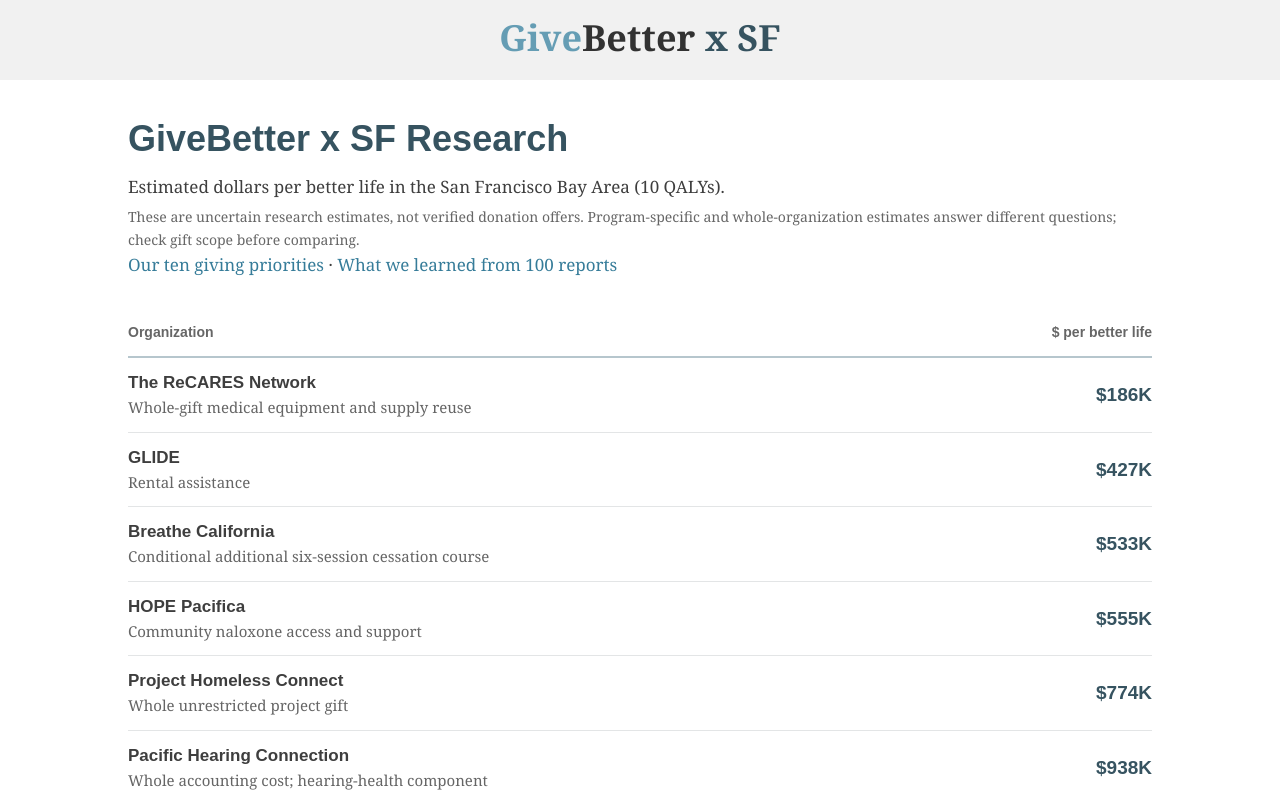
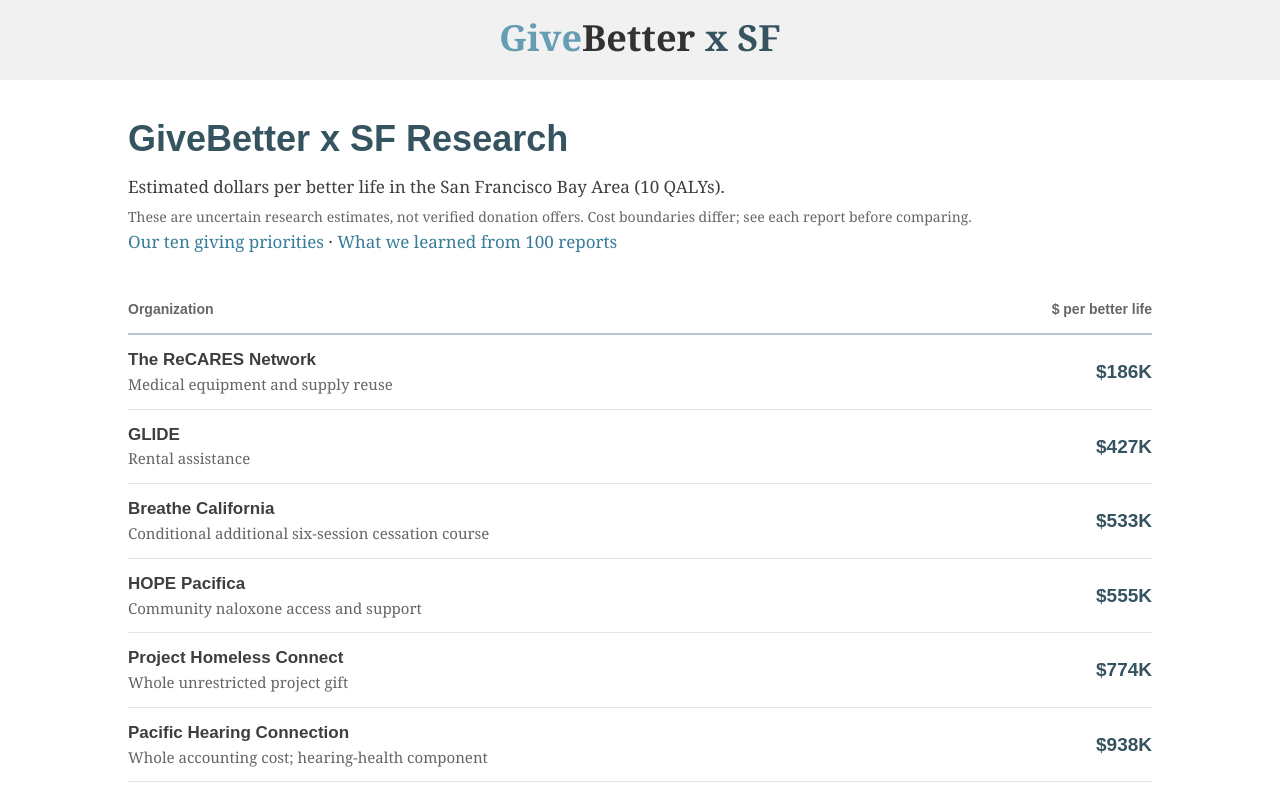
Before and after one commit to Rhys-Lindmark/market-for-impact, a Next.js app: page /research in a window 1280 px wide. Shown: the top 798 px of the page. Built offline with nearby package versions, Linux system fonts and the light colour scheme.

Commit message:
Simplify research-list scope wording without changing estimates (#308)

```diff
--- a/app/research/page.tsx
+++ b/app/research/page.tsx
@@ -1,18 +1,19 @@
 import type { Metadata } from 'next';
 /* eslint-disable @next/next/no-html-link-for-pages -- Native navigation avoids the existing Vinext prefetch failure. */
 import {unifiedResearch} from '@/lib/unified-research-index';
+import {researchListDescription} from '@/lib/research-list-copy.mjs';
 import styles from './research-index.module.css';
 import '../givebetter.css';
 const price=(value:number|null)=>value===null?'Not estimated':new Intl.NumberFormat('en-US',{style:'currency',currency:'USD',notation:'compact',minimumFractionDigits:value>=1e6&&value<1e9?1:0,maximumFractionDigits:value>=1e6&&value<1e9?1:0}).format(value);
 export const metadata:Metadata={title:'GiveBetter x SF Research',description:'Bay Area research ordered by estimated cost per 10 additional quality-adjusted life years.'};
 export default function ResearchIndex(){
  return <div className="givebetter"><header className="givebetter-masthead"><a href="/">Give<span>Better</span> <small>x SF</small></a></header><main className={styles.shell}>
-  <section className={styles.intro}><h1>GiveBetter x SF Research</h1><p>Estimated dollars per better life in the San Francisco Bay Area (10 QALYs).</p><p className={styles.caveat}>These are uncertain research estimates, not verified donation offers. Program-specific and whole-organization estimates answer different questions; check gift scope before comparing.</p><p><a href="/#giving-priorities">Our ten giving priorities</a> · <a href="/research/city-theory">What we learned from 100 reports</a></p></section>
+  <section className={styles.intro}><h1>GiveBetter x SF Research</h1><p>Estimated dollars per better life in the San Francisco Bay Area (10 QALYs).</p><p className={styles.caveat}>These are uncertain research estimates, not verified donation offers. Cost boundaries differ; see each report before comparing.</p><p><a href="/#giving-priorities">Our ten giving priorities</a> · <a href="/research/city-theory">What we learned from 100 reports</a></p></section>
   <section aria-label="Organization research" id="top-research"><table className={styles.table}>
    <caption>{unifiedResearch.length} Bay Area reviews, ordered by estimated cost per 10 local QALYs. Only benefits quantified in each report are credited; unmodeled regional spillovers are excluded.</caption>
    <thead><tr><th scope="col">Organization</th><th scope="col">$ per better life</th></tr></thead>
    <tbody>{unifiedResearch.map(item=><tr key={item.href} data-research-slug={item.href.split('/').at(-1)} data-geography={item.scope} data-estimate-geography={item.estimateGeography} data-cost-per-ten-qalys={item.localUsdPerTenQalys??undefined}>
-    <th scope="row"><a className={styles.rowLink} href={item.href}><strong>{item.organization}</strong><span>{item.program}</span></a></th>
+    <th scope="row"><a className={styles.rowLink} href={item.href}><strong>{item.organization}</strong><span>{researchListDescription(item.program)}</span></a></th>
     <td><a href={item.href} title={`${item.estimateGeography} estimate. ${item.localStatus}`} aria-label={item.organization+': '+price(item.localUsdPerTenQalys)+' per 10 '+item.estimateGeography+' QALYs. '+item.localStatus}>{price(item.localUsdPerTenQalys)}</a></td>
    </tr>)}</tbody>
   </table></section>
--- /dev/null
+++ b/lib/research-list-copy.mjs
@@ -0,0 +1,9 @@
+// Display-only wording. Original scope descriptions stay in reports and models.
+export function researchListDescription(value) {
+  return value
+    .replace(/\bwhole[-\s]+(?:gift|organization)(?:\s+cost)?\b[\s;:,–—-]*/gi, '')
+    .replace(/\s+([;:,])/g, '$1')
+    .replace(/\s{2,}/g, ' ')
+    .trim()
+    .replace(/^\w/, letter => letter.toUpperCase());
+}
```
Also changed, not shown: 2 other files (tests, documents, lock files or other folders).
